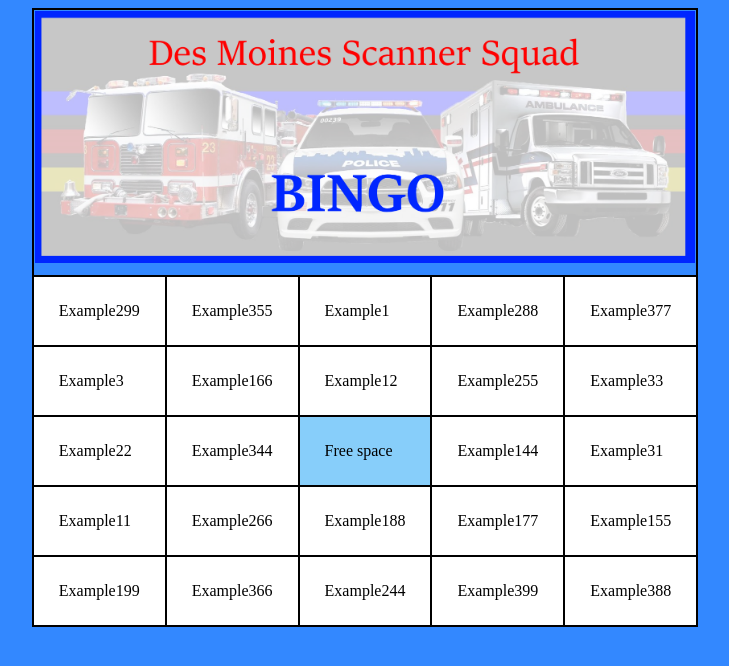
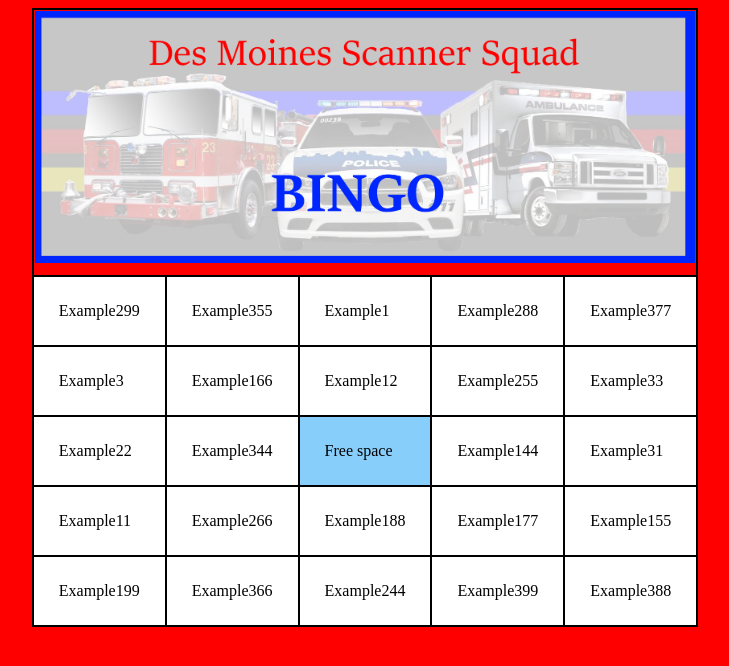
Before and after one commit to DMScannerSquad/BINGO, a plain HTML site: page index.html in a window 1280 px wide. Shown: the whole page, without its empty margins (275-1004 px from the left). Drawn offline with Linux system fonts and the light colour scheme.

Commit message:
Update style.css
Change background color

```diff
--- a/style.css
+++ b/style.css
@@ -1,5 +1,5 @@
 body {
-background-color: #3388ff;
+background-color: #ff0000;
 }
 td {
 padding: 25px;
```
